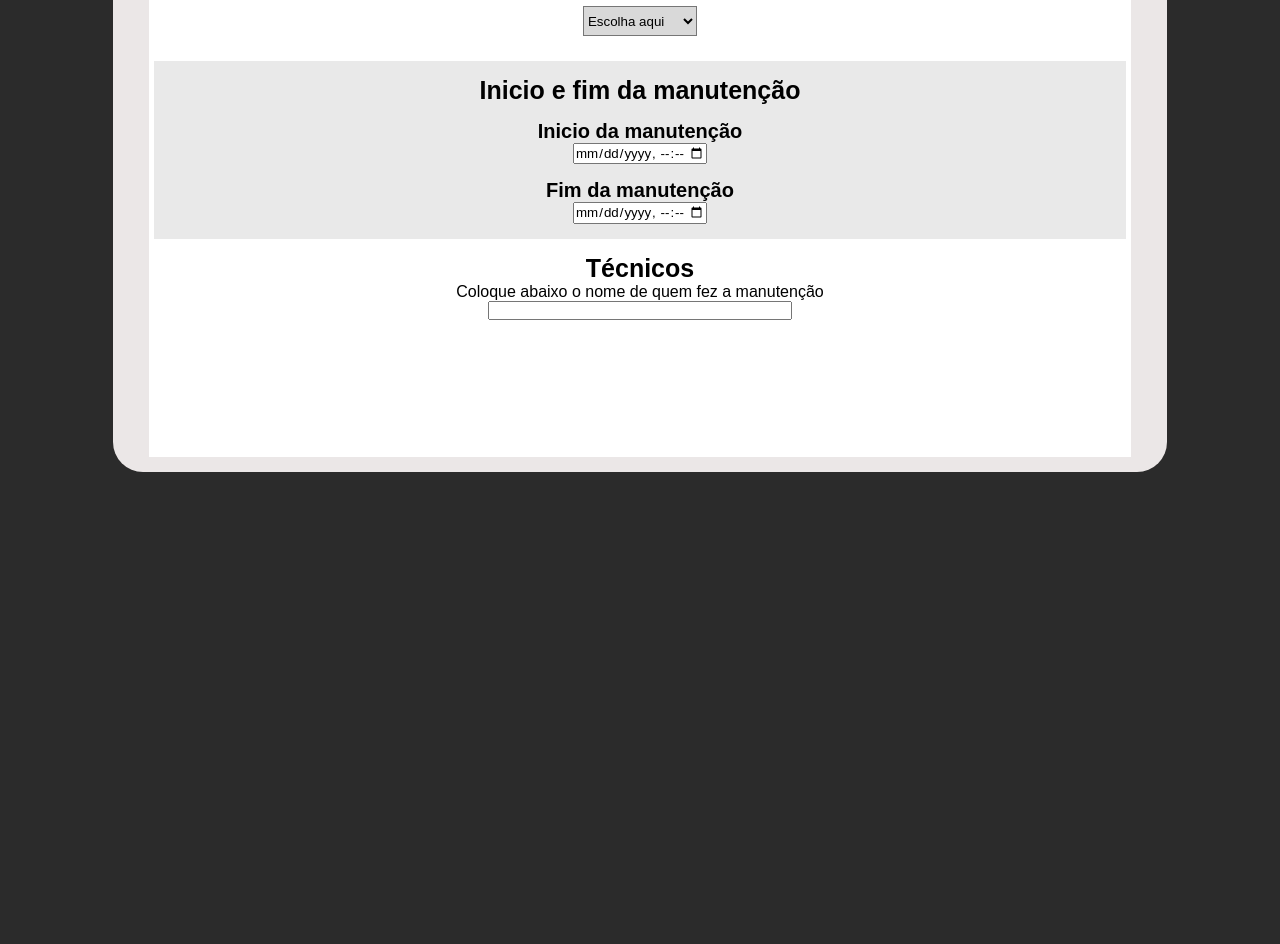
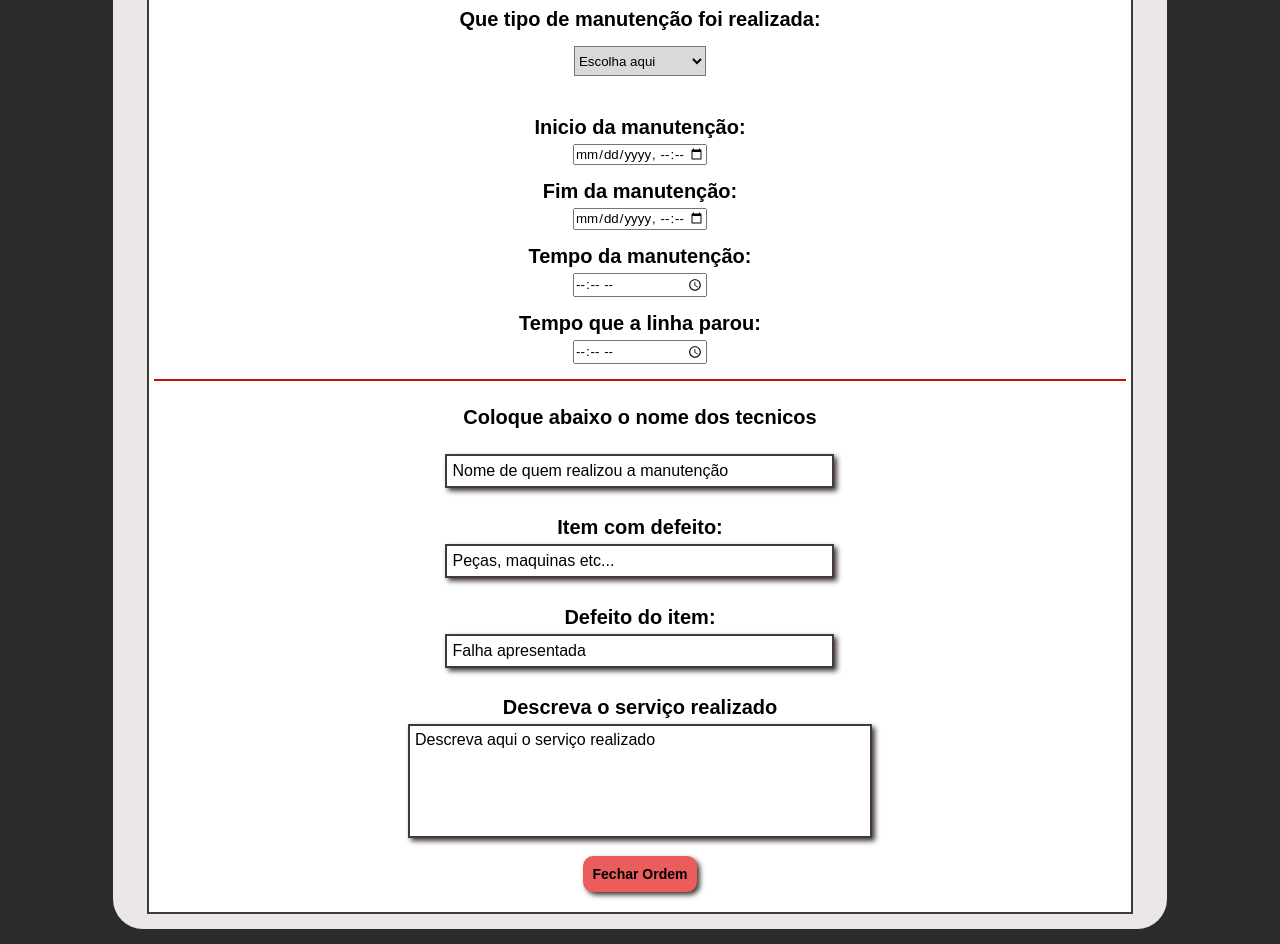
Before and after one commit to GustavoPucienik/Ordem_de_servico, a React (Create React App) app in the folder ordem-de-servico/: page /ordemrequisitada/1 in a window 1280 px wide. Shown: the part 380-1324 px from the top of the page. Before the commit the page ends 867 px from the top, so only its background shows below. Built offline with nearby package versions, Linux system fonts and the light colour scheme; no server answers; the HTML template or start-up script is replaced by a standard one.

Commit message:
terminando rota que resolve as ordens

```diff
--- a/ordem-de-servico/src/components/BodyOrdemReq/index.js
+++ b/ordem-de-servico/src/components/BodyOrdemReq/index.js
@@ -9,18 +9,46 @@ const URLPegaRequisicao = `${API_BASE_URL}/ordens/`;
 const BodyOrdemReq = () => {
   const { id } = useParams();
   const [dados, setDados] = useState([]);
+  const [formData, setFormData] = useState({
+    tipo_servico: "",
+    inicio: "",
+    termino: "",
+    tempo: "",
+    parada_maquina: "",
+    mecanicos: "",
+    item_defeito: "",
+    problema: "",
+    solucao: "",
+    concluida: ""
+  });
 
   useEffect(()=> {
     axios.get(`${URLPegaRequisicao}${id}`, {
     })
     .then( function (response){
       setDados(response.data);
+      //setFormData({ ...formData, mecanicoQresolveu: dados.nome })
     })
-  },[])
+  },[]);
+
+  const handleSubmit = async (e) => {
+    e.preventDefault();
+
+    try {
+      // Envie os dados do formulário para o backend para atualizar a ordem
+      await axios.put(`${URLPegaRequisicao}${id}`, formData);
+      alert(`Ordem de serviço atualizada com sucesso!`);
+
+    } catch (error) {
+      alert("Erro ao atualizar a ordem de serviço:", error);
+    }
+    window.location = "/ordensconcluidas";
+  };
+
   return (
     <div className={styles.bodyOrdemReq}>
       <div className={styles.ordemReq}>
-        <h1>Fechar ordem de serviço</h1>
+        <h1>Formulário de ordem de serviço</h1>
         <div className={styles.ordemRequisitada}>
             <div  className={styles.requisicaoAberta} >
               <div className={styles.requisicaoOrdem}>
@@ -30,26 +58,51 @@ const BodyOrdemReq = () => {
               </div>
               <p className={styles.requisicaoOrdemDescricao}>{dados.descricao_req}</p>
             </div>
-            <form className={styles.formOrdemReq}>
+            <form onSubmit={handleSubmit} className={styles.formOrdemReq}>
               <div className={styles.tipoServico}>
-                <h1 className={styles.titulos}>Escolha o tipo de serviço</h1>
-                <select name="tipo_servico">
+                <h1 className={styles.titulos}>Relátorio técnico</h1>
+                <p className={styles.pTempo}>Que tipo de manutenção foi realizada:</p>
+                <select name="tipo_servico"
+                  onChange={(e) => setFormData({ ...formData, tipo_servico: e.target.value })}>
                   <option value="">Escolha aqui</option>
                   <option value="C. Emergencial">C. Emergencial</option>
                   <option value="Predial">Predial</option>
+                  <option value="Ajuste operacional">Ajuste operacional</option>
                 </select>
               </div>
               <div className={styles.tempo}>
-                <h1 className={styles.titulos}>Inicio e fim da manutenção</h1>
-                <p className={styles.pTempo}>Inicio da manutenção</p>
-                <input className={styles.inputData} type="datetime-local" name="inicio" />
-                <p className={styles.pTempo}>Fim da manutenção</p>
-                <input className={styles.inputData} type="datetime-local" name="termino" />
+                <p className={styles.pTempo}>Inicio da manutenção:</p>
+                <input required className={styles.inputData} type="datetime-local" name="inicio"
+                  value={formData.inicio} onChange={(e) => setFormData({ ...formData, inicio: e.target.value })} />
+                <p className={styles.pTempo}>Fim da manutenção:</p>
+                <input required className={styles.inputData} type="datetime-local" name="termino"
+                  value={formData.termino} onChange={(e) => setFormData({ ...formData, termino: e.target.value })}/>
+                <p className={styles.pTempo}>Tempo da manutenção:</p>
+                <input required className={styles.inputData} type="time" name="tempo"
+                  value={formData.tempo} onChange={(e) => setFormData({ ...formData, tempo: e.target.value })} />
+                <p className={styles.pTempo}>Tempo que a linha parou:</p>
+                <input className={styles.inputData} type="time" name="parada_maquina"
+                 value={formData.parada_maquina} onChange={(e) => setFormData({ ...formData, parada_maquina: e.target.value })} />
               </div>
-              <div className={styles.mecanicos}>
-                <h1 className={styles.titulos}>Técnicos</h1>
-                <p>Coloque abaixo o nome de quem fez a manutenção</p>
-                <input type="text" />
+              <div className={styles.relatorio}>
+                <p>Coloque abaixo o nome dos tecnicos</p>
+                <input required type="text" placeholder='Nome de quem realizou a manutenção' name='mecanicos' value={formData.mecanicos}
+                  onChange={(e) => setFormData({ ...formData, mecanicos: e.target.value })}/><br />
+                <p>Item com defeito:</p>
+                <input required type="text" placeholder='Peças, maquinas etc...' name='item_defeito' value={formData.item_defeito}
+                    onChange={(e) => setFormData({ ...formData, item_defeito: e.target.value })} /><br />
+                <p>Defeito do item:</p>
+                <input required type="text" placeholder='Falha apresentada' name='problema' value={formData.problema}
+                  onChange={(e) => setFormData({ ...formData, problema: e.target.value })} /><br />
+
+                <p>Descreva o serviço realizado</p>
+                <textarea required type="text" placeholder="Descreva aqui o serviço realizado"
+                  name='solucao'
+                  maxLength={255}
+                  value={formData.solucao}
+                  onChange={(e) => setFormData({ ...formData, solucao: e.target.value, concluida:true })} /><br />
+
+                <button type="submit">Fechar Ordem</button>
               </div>
             </form>
         </div>
--- a/ordem-de-servico/src/components/BodyOrdemReq/index.module.css
+++ b/ordem-de-servico/src/components/BodyOrdemReq/index.module.css
@@ -58,6 +58,7 @@ align-items: center;
 }
 
 .formOrdemReq{
+  border: 2px solid #423a3a;
   width: 95%;
   margin-top: 15px;
   background-color: #ffffff;
@@ -72,7 +73,7 @@ align-items: center;
   justify-content: center;
   flex-direction: column;
   align-items: center;
-  margin: 10px 0 25px;
+  padding: 10px;
 }
 
 .titulos{
@@ -88,7 +89,7 @@ select{
 }
 
 .tempo{
-  background-color: #e9e9e9;
+  border-bottom: 2px solid #c50f0f;
   display: flex;
   flex-direction: column;
   align-items: center;
@@ -104,16 +105,63 @@ select{
 
 .inputData{
   width: 130px;
+  margin-top: 5px;
 }
 
-.mecanicos{
+.relatorio{
   display: flex;
   flex-direction: column;
   align-items: center;
   margin-bottom: 15px;
 }
 
-.mecanicos input{
+.relatorio p{
+  font-weight: 600;
+  font-size: 20px;
+  margin: 10px 0px 5px;
+}
+
+.relatorio :nth-child(2){
+  margin-top: 20px;
+}
+
+.relatorio input{
   outline: none;
-  min-width: 300px;
+  min-width: 375px;
+  min-height: 20px;
+  font-size: 16px;
+  border: 2px solid #423a3a;
+  box-shadow: 3px 3px 5px #423a3a;
+  padding: 5px;
 }
+
+.relatorio input::placeholder{
+  font-size: 16px;
+  color: #000000;
+}
+
+.relatorio textarea{
+  outline: none;
+  width: 450px;
+  height: 100px;
+  resize: none;
+  padding: 5px;
+  border: 2px solid #423a3a;
+  box-shadow: 3px 3px 5px #423a3a;
+  font-size: 16px;
+}
+
+.relatorio textarea::placeholder{
+  color: #000000;
+}
+
+.relatorio button{
+  background-color: #eb5c5c;
+  box-shadow: 3px 3px 5px #423a3a;
+  padding: 10px;
+  border-radius: 10px;
+  font-size: 14px;
+  font-weight: 600;
+  cursor: pointer;
+  border: none;
+}
```
